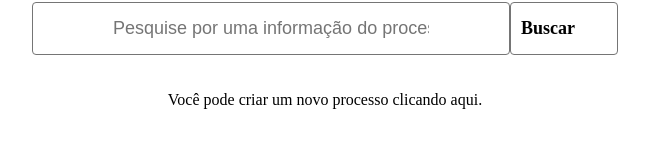
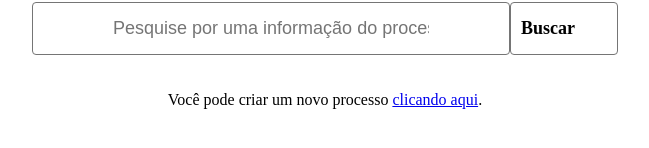
Before and after one commit to moncks/CrudProcessoReact, a React (Create React App) app: page / in a window 1280 px wide. Shown: the part 252-400 px from the top of the page, without its empty margins (315-964 px from the left). Built offline with nearby package versions, Linux system fonts and the light colour scheme.

Commit message:
Criada rota para a tela de cadastro de processos

```diff
--- a/package.json
+++ b/package.json
@@ -10,6 +10,7 @@
     "focus-trap-react": "^8.4.1",
     "react": "^17.0.1",
     "react-dom": "^17.0.1",
+    "react-router-dom": "^5.2.0",
     "react-scripts": "4.0.1",
     "web-vitals": "^0.2.4"
   },
--- /dev/null
+++ b/src/components/cadastrodeprocesso/CadastroDeProcesso.jsx
@@ -0,0 +1,9 @@
+import React from 'react';
+
+export default (props) => {
+  return (
+    <div>
+      <h1 {...props}>Cadastro de processo</h1>
+    </div>
+  );
+};
--- a/src/components/home/Footer.jsx
+++ b/src/components/home/Footer.jsx
@@ -1,9 +1,13 @@
 import React from 'react';
+import { Link } from 'react-router-dom';
 
 export default (props) => {
   return (
     <div>
-      <p>Você pode criar um novo processo clicando aqui.</p>
+      <p>
+        Você pode criar um novo processo{' '}
+        <Link to="/CadastroDeProcesso">clicando aqui</Link>.
+      </p>
     </div>
   );
 };
--- a/src/index.js
+++ b/src/index.js
@@ -1,6 +1,17 @@
 import React from 'react';
-import ReactDom from 'react-dom';
+import ReactDOM from 'react-dom';
 import './index.css';
 import App from './App';
+import { BrowserRouter, Switch, Route } from 'react-router-dom';
 
-ReactDom.render(<App></App>, document.getElementById('root'));
+import CadastroDeProcesso from './components/cadastrodeprocesso/CadastroDeProcesso';
+
+ReactDOM.render(
+  <BrowserRouter>
+    <Switch>
+      <Route path="/" exact={true} component={App}></Route>
+      <Route parth="/CriarProcesso" component={CadastroDeProcesso}></Route>
+    </Switch>
+  </BrowserRouter>,
+  document.getElementById('root'),
+);
```
Also changed, not shown: 2 other files (tests, documents, lock files or other folders).
